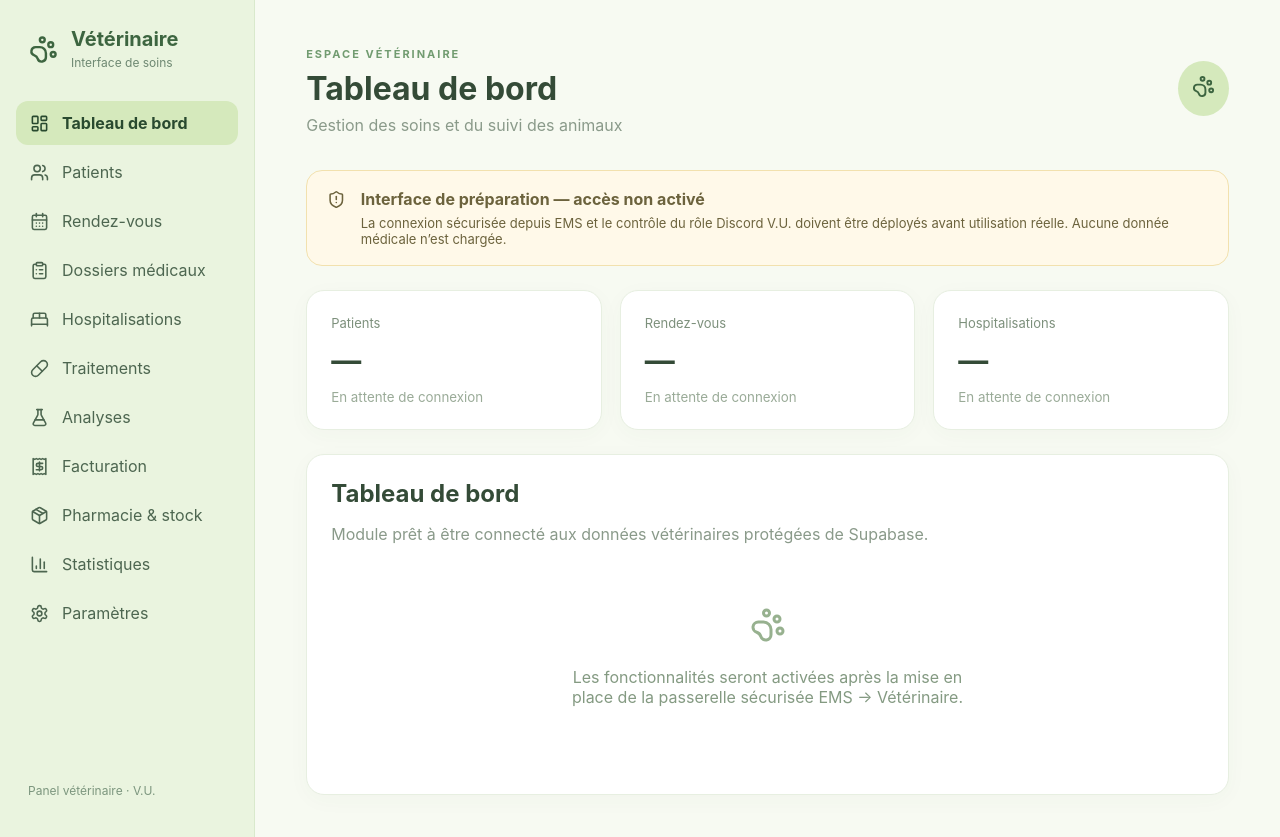
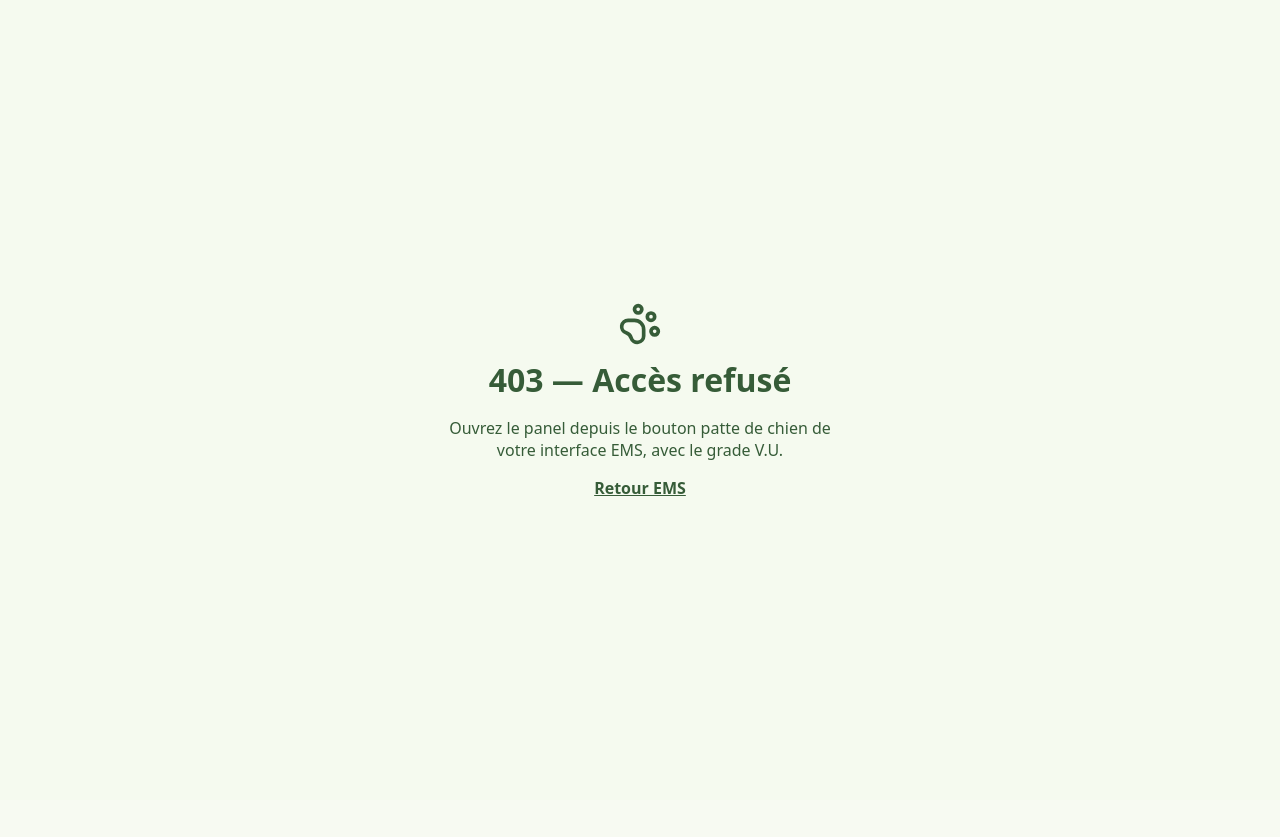
Before and after one commit to cgasmj-blip/Veterinaire-Panel, a React (Vite) app: page / in a window 1280 px wide. After the commit the page ends 800 px from the top, so only its background shows below. Built offline with nearby package versions, Linux system fonts and the light colour scheme.

Commit message:
Require single-use EMS veterinary ticket before rendering dashboard

```diff
--- a/src/App.tsx
+++ b/src/App.tsx
@@ -1,4 +1,4 @@
-import { useState } from "react";
+import { useEffect, useState } from "react";
 import { PawPrint, LayoutDashboard, Users, CalendarDays, ClipboardList, BedDouble, Pill, FlaskConical, Receipt, Package, ChartColumn, Settings, ShieldAlert } from "lucide-react";
 
 const sections = [
@@ -17,10 +17,31 @@
 
 export default function App() {
   const [selected, setSelected] = useState("Tableau de bord");
+  const [access, setAccess] = useState<"checking" | "granted" | "denied">("checking");
+  useEffect(() => {
+    const params = new URLSearchParams(window.location.hash.slice(1));
+    const ticket = params.get("ticket");
+    window.history.replaceState(null, "", window.location.pathname + window.location.search);
+    if (!ticket) { setAccess("denied"); return; }
+    let active = true;
+    fetch("https://pvahrnrtivzbkipborcd.supabase.co/functions/v1/veterinary-consume", {
+      method: "POST", headers: { "Content-Type": "application/json" }, body: JSON.stringify({ ticket }),
+    }).then(response => { if (active) setAccess(response.ok ? "granted" : "denied"); })
+      .catch(() => { if (active) setAccess("denied"); });
+    return () => { active = false; };
+  }, []);
+  if (access !== "granted") return <div style={{minHeight:"100vh",display:"grid",placeItems:"center",background:"#f5faef",color:"#365c38",fontFamily:"system-ui"}}>
+    <div style={{textAlign:"center",maxWidth:440,padding:28}}>
+      <PawPrint size={44} />
+      <h1>{access === "checking" ? "Vérification de l’accès…" : "403 — Accès refusé"}</h1>
+      <p>{access === "checking" ? "Validation de votre entrée depuis EMS." : "Ouvrez le panel depuis le bouton patte de chien de votre interface EMS, avec le grade V.U."}</p>
+      <a href="https://cgasmj-blip.github.io/EMS-Panel/" style={{color:"#365c38",fontWeight:700}}>Retour EMS</a>
+    </div>
+  </div>;
   return <div className="layout">
     <aside className="sidebar"><div className="brand"><PawPrint size={29}/><div><strong>Vétérinaire</strong><small>Interface de soins</small></div></div>
       <nav>{sections.map(({name,icon:Icon})=><button key={name} className={selected===name?"active":""} onClick={()=>setSelected(name)}><Icon size={19}/>{name}</button>)}</nav>
-      <div className="sidebar-foot">Panel vétérinaire · V.U.</div>
+      <div className="sidebar-foot"><a href="https://cgasmj-blip.github.io/EMS-Panel/">← Retour EMS</a><br/>Panel vétérinaire · V.U.</div>
     </aside>
     <main><header><div><span className="eyebrow">ESPACE VÉTÉRINAIRE</span><h1>{selected}</h1><p>Gestion des soins et du suivi des animaux</p></div><div className="avatar"><PawPrint size={23}/></div></header>
       <div className="warning"><ShieldAlert size={21}/><div><strong>Interface de préparation — accès non activé</strong><p>La connexion sécurisée depuis EMS et le contrôle du rôle Discord V.U. doivent être déployés avant utilisation réelle. Aucune donnée médicale n’est chargée.</p></div></div>
```
